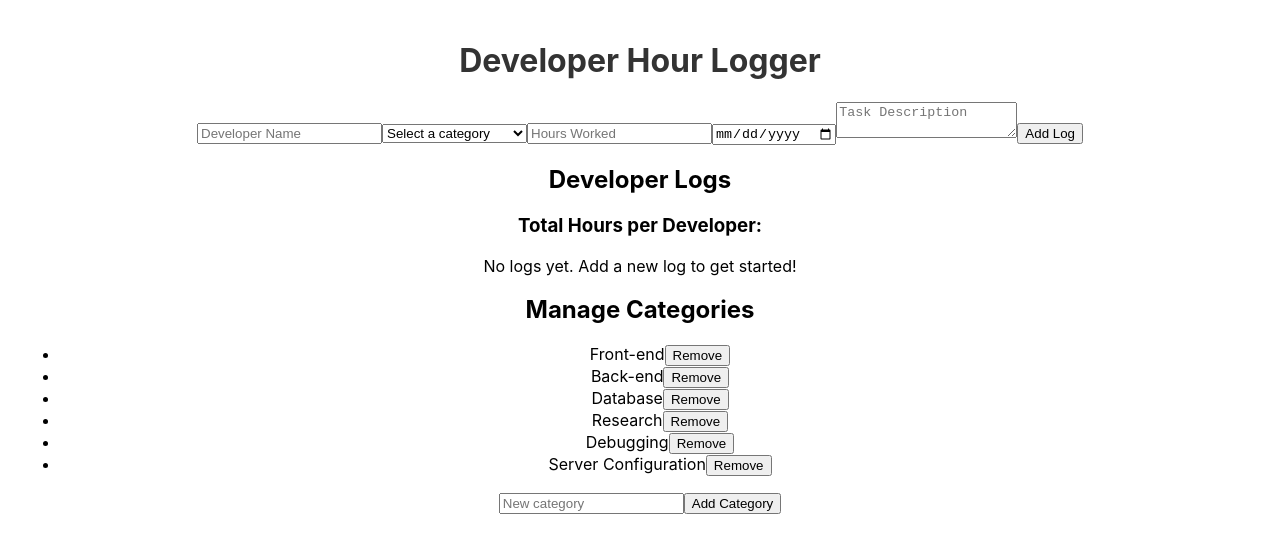
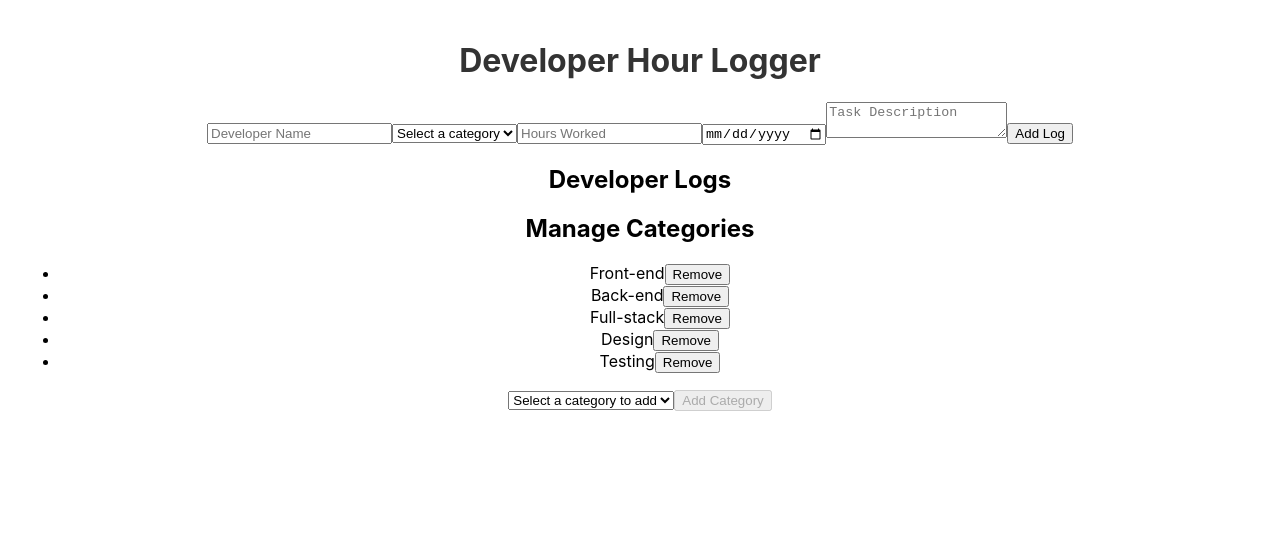
Before and after one commit to lucid-digital/Claude-Log-App-Test, a React (Create React App) app: page / in a window 1280 px wide. Shown: the top 552 px of the page. Built offline with nearby package versions, Linux system fonts and the light colour scheme; the HTML template or start-up script is replaced by a standard one.

Commit message:
commit 3

```diff
--- a/src/components/CategoryManager.tsx
+++ b/src/components/CategoryManager.tsx
@@ -1,20 +1,27 @@
 import React, { useState } from 'react';
 import { PREDEFINED_CATEGORIES } from '../utils/categories';
 
-export const CategoryManager: React.FC = () => {
-  const [categories, setCategories] = useState<string[]>(PREDEFINED_CATEGORIES);
-  const [newCategory, setNewCategory] = useState('');
+interface CategoryManagerProps {
+  categories: string[];
+  onAddCategory: (category: string) => void;
+  onRemoveCategory: (category: string) => void;
+}
+
+export const CategoryManager: React.FC<CategoryManagerProps> = ({
+  categories,
+  onAddCategory,
+  onRemoveCategory
+}) => {
+  const [selectedCategory, setSelectedCategory] = useState('');
 
   const addCategory = () => {
-    if (newCategory && !categories.includes(newCategory)) {
-      setCategories([...categories, newCategory]);
-      setNewCategory('');
+    if (selectedCategory && !categories.includes(selectedCategory)) {
+      onAddCategory(selectedCategory);
+      setSelectedCategory('');
     }
   };
 
-  const removeCategory = (categoryToRemove: string) => {
-    setCategories(categories.filter(category => category !== categoryToRemove));
-  };
+  const availableCategories = PREDEFINED_CATEGORIES.filter(cat => !categories.includes(cat));
 
   return (
     <div>
@@ -23,17 +30,20 @@ export const CategoryManager: React.FC = () => {
         {categories.map(category => (
           <li key={category}>
             {category}
-            <button onClick={() => removeCategory(category)}>Remove</button>
+            <button onClick={() => onRemoveCategory(category)}>Remove</button>
           </li>
         ))}
       </ul>
-      <input
-        type="text"
-        value={newCategory}
-        onChange={(e) => setNewCategory(e.target.value)}
-        placeholder="New category"
-      />
-      <button onClick={addCategory}>Add Category</button>
+      <select
+        value={selectedCategory}
+        onChange={(e) => setSelectedCategory(e.target.value)}
+      >
+        <option value="">Select a category to add</option>
+        {availableCategories.map(cat => (
+          <option key={cat} value={cat}>{cat}</option>
+        ))}
+      </select>
+      <button onClick={addCategory} disabled={!selectedCategory}>Add Category</button>
     </div>
   );
 };
--- a/src/components/DeveloperLogList.tsx
+++ b/src/components/DeveloperLogList.tsx
@@ -5,44 +5,74 @@ interface DeveloperLogListProps {
   logs: DeveloperLog[];
 }
 
-const calculateTotalHours = (logs: DeveloperLog[]): { [key: string]: number } => {
-  return logs.reduce((acc, log) => {
-    acc[log.developerName] = (acc[log.developerName] || 0) + log.hoursWorked;
+export const DeveloperLogList: React.FC<DeveloperLogListProps> = ({ logs }) => {
+  // Group logs by developer
+  const logsByDeveloper = logs.reduce((acc, log) => {
+    if (!acc[log.developerName]) {
+      acc[log.developerName] = [];
+    }
+    acc[log.developerName].push(log);
     return acc;
-  }, {} as { [key: string]: number });
-};
+  }, {} as Record<string, DeveloperLog[]>);
 
-export const DeveloperLogList: React.FC<DeveloperLogListProps> = ({ logs }) => {
-  const totalHours = calculateTotalHours(logs);
+  const renderTable = (developerName: string, developerLogs: DeveloperLog[]) => {
+    const totalHours = developerLogs.reduce((sum, log) => sum + log.hoursWorked, 0);
+
+    return (
+      <div key={developerName}>
+        <h3>{developerName}</h3>
+        <table style={{ width: '100%', borderCollapse: 'collapse', marginBottom: '20px' }}>
+          <thead>
+            <tr>
+              <th style={tableHeaderStyle}>Date</th>
+              <th style={tableHeaderStyle}>Hours</th>
+              <th style={tableHeaderStyle}>Category</th>
+              <th style={tableHeaderStyle}>Description</th>
+            </tr>
+          </thead>
+          <tbody>
+            {developerLogs.map((log) => (
+              <tr key={log.id}>
+                <td style={tableCellStyle}>{log.date}</td>
+                <td style={tableCellStyle}>{log.hoursWorked}</td>
+                <td style={tableCellStyle}>{log.category}</td>
+                <td style={tableCellStyle}>{log.taskDescription}</td>
+              </tr>
+            ))}
+            <tr>
+              <td style={totalRowStyle} colSpan={3}>Total Hours:</td>
+              <td style={totalRowStyle}>{totalHours.toFixed(2)}</td>
+            </tr>
+          </tbody>
+        </table>
+      </div>
+    );
+  };
 
   return (
     <div>
       <h2>Developer Logs</h2>
-      <div>
-        <h3>Total Hours per Developer:</h3>
-        <ul>
-          {Object.entries(totalHours).map(([name, hours]) => (
-            <li key={name}>{name}: {hours} hours</li>
-          ))}
-        </ul>
-      </div>
-      {logs.length === 0 ? (
-        <p>No logs yet. Add a new log to get started!</p>
-      ) : (
-        <ul>
-          {logs.map((log) => (
-            <li key={log.id}>
-              <strong>{log.developerName}</strong> - {log.date}
-              <br />
-              Category: {log.category}
-              <br />
-              Hours: {log.hoursWorked}
-              <br />
-              Task: {log.taskDescription}
-            </li>
-          ))}
-        </ul>
+      {Object.entries(logsByDeveloper).map(([developerName, developerLogs]) =>
+        renderTable(developerName, developerLogs)
       )}
     </div>
   );
 };
+
+const tableHeaderStyle: React.CSSProperties = {
+  backgroundColor: '#f2f2f2',
+  padding: '8px',
+  textAlign: 'left',
+  borderBottom: '1px solid #ddd',
+};
+
+const tableCellStyle: React.CSSProperties = {
+  padding: '8px',
+  borderBottom: '1px solid #ddd',
+};
+
+const totalRowStyle: React.CSSProperties = {
+  fontWeight: 'bold',
+  padding: '8px',
+  borderTop: '2px solid #ddd',
+};
--- a/src/utils/categories.ts
+++ b/src/utils/categories.ts
@@ -1,10 +1,9 @@
 export const PREDEFINED_CATEGORIES = [
   "Front-end",
   "Back-end",
-  "Database",
-  "Research",
-  "Debugging",
-  "Server Configuration"
+  "Full-stack",
+  "Design",
+  "Testing"
 ];
 
 export const isValidCategory = (category: string): boolean => {
```
